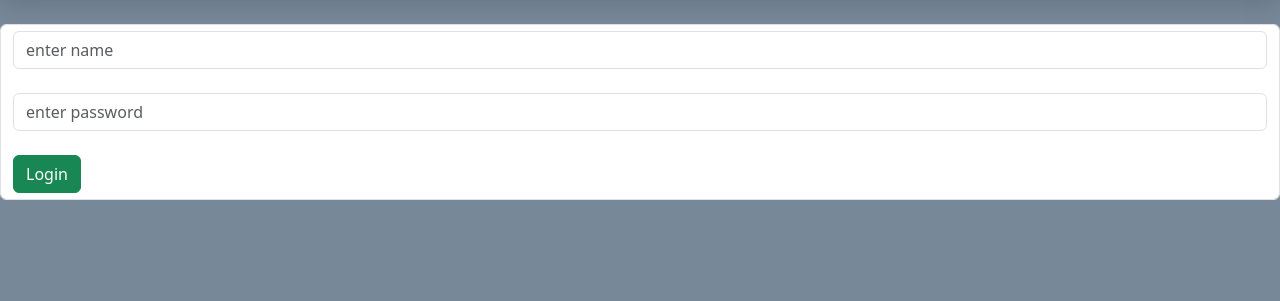
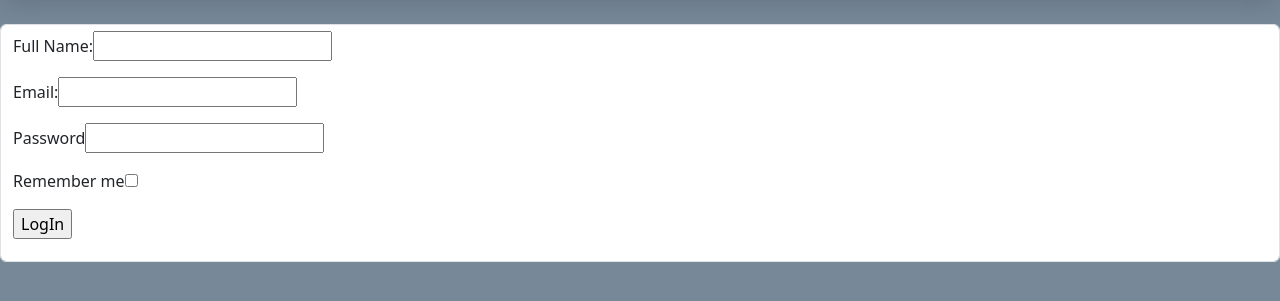
Before and after one commit to vedroidek/flask_, a Flask app: page /auth/login in a window 1280 px wide. Shown: the part 101-402 px from the top of the page. Run offline with Flask 3, Linux system fonts and the light colour scheme; parts of the project's set-up code (start-up, migrations or seed data) failed here and were passed over; some libraries are stand-ins or nearby versions.

Commit message:
Added forms from package Flask-WTF

```diff
--- a/app/__init__.py
+++ b/app/__init__.py
@@ -1,18 +1,21 @@
 import os
 from app.extensions import Base, engine
 from flask import Flask
+from flask_login import LoginManager
 
+login_manager = LoginManager()
 
 def create_app(test_config=None):
     # create and configure the app
     app = Flask(__name__, instance_relative_config=True)
     app.config.from_mapping(
         SECRET_KEY=os.getenv('SECRET_KEY'),
-        SQLALCHEMY_DATABASE_URI = 'postgresql+psycopg2://max:4125@127.0.0.1:5431/flask_app_db',
+        SQLALCHEMY_DATABASE_URI = os.getenv('DSN'),
         # SQLALCHEMY_DATABASE_URI = os.getenv('SQLALCHEMY_DATABASE_URI'),
         SQLALCHEMY_TRACK_MODIFICATIONS = False,
-        POSTS_PER_PAGE = 10,
     )
+
+    # login_manager.init_app(app)
 
     Base.metadata.create_all(engine)
 
--- a/app/auth/routes.py
+++ b/app/auth/routes.py
@@ -1,7 +1,8 @@
-import time
 from werkzeug.security import check_password_hash
 from flask import request, make_response, render_template, flash, redirect, url_for, session
 from sqlalchemy import select
+from app.forms import LoginForm
+from app import login_manager
 from app.auth import bp
 from app.extensions import Session
 from app.models.all_models import User
@@ -9,10 +10,8 @@ from app.models.all_models import User
 
 @bp.route('/login', methods=['GET', 'POST'])
 def login():
-    if request.cookies.get('logged') == 'yes':
-        return redirect('index')
-
-    if request.method == 'POST':
+    form = LoginForm()
+    if form.validate_on_submit():
         username: str = request.form.get('name')
         password: str = request.form.get('password')
         if all([username, password]):
@@ -29,8 +28,14 @@ def login():
         else:
             flash('Name and/or password is invalid.', category='error')
             render_template('auth/login.html')
+    return render_template('auth/login.html', form=form)
+    # if request.cookies.get('logged') == 'yes':
+    #     return redirect('index')
 
-    return render_template('auth/login.html')
+    # if request.method == 'POST':
+    #
+
+    # return render_template('auth/login.html')
 
 
 @bp.route('/logout', methods=['GET'])
--- /dev/null
+++ b/app/forms.py
@@ -0,0 +1,12 @@
+from flask_wtf import FlaskForm
+from wtforms import StringField, SubmitField, BooleanField, PasswordField
+from wtforms.validators import DataRequired, Email, Length
+
+
+class LoginForm(FlaskForm):
+
+    name = StringField('Full Name: ', validators=[DataRequired(), Length(min=3, max=64)])
+    email = StringField('Email: ', validators=[Email()])
+    pswd = PasswordField('Password', [DataRequired(), Length(min=6, max=128)])
+    remember = BooleanField('Remember me', default=False)
+    submit = SubmitField('LogIn')
--- a/app/templates/auth/login.html
+++ b/app/templates/auth/login.html
@@ -9,9 +9,15 @@
 {% endwith %}
 
 <form method="post" class="form-control">
-    <input type="text" name="name" placeholder="enter name" class="form-control"><br>
+    {{ form.hidden_tag() }}
+    <p>{{ form.name.label() }}{{ form.name() }} </p>
+    <p>{{ form.email.label() }}{{ form.email() }} </p>
+    <p>{{ form.pswd.label() }}{{ form.pswd() }} </p>
+    <p>{{ form.remember.label() }}{{ form.remember() }} </p>
+    <p>{{ form.submit() }} </p>
+    <!-- <input type="text" name="name" placeholder="enter name" class="form-control"><br>
     <input type="password" name="password" placeholder="enter password" class="form-control"><br>
-    <button class="btn btn-success" type="submit">Login</button>
+    <button class="btn btn-success" type="submit">Login</button> -->
 </form>
 
 {% endblock content %}
```
Also changed, not shown: app/models/all_models.py (+9 -2 lines).
